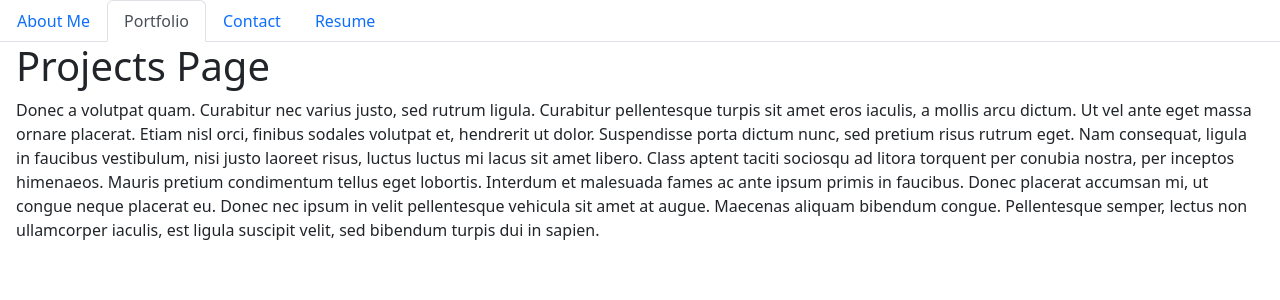
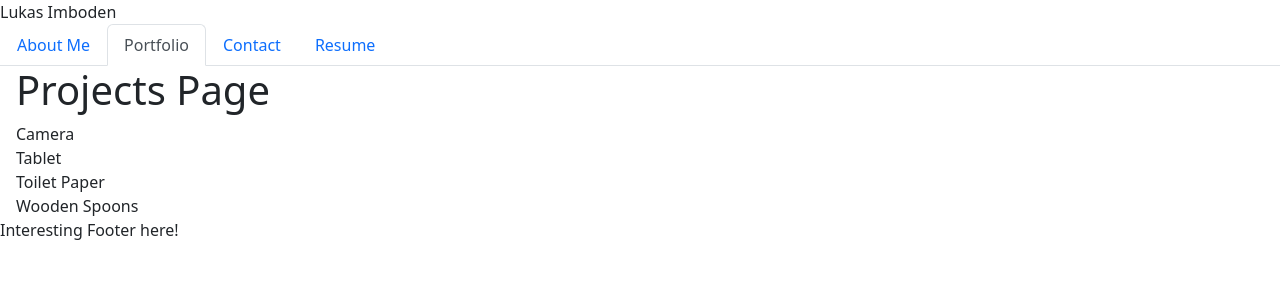
Before and after one commit to limboden/Portfolio-Website, a React (Vite) app: page /Portfolio in a window 1280 px wide. Shown: the top 300 px of the page. Built offline with nearby package versions, Linux system fonts and the light colour scheme.

Commit message:
updated names of files, contents of the pages, and starting to make new components for the name, email, and message input boxes

```diff
--- a/src/App.jsx
+++ b/src/App.jsx
@@ -4,12 +4,17 @@ import Nav from './components/NavTabs';
 
 function App() {
   // The Outlet component will conditionally swap between the different pages according to the URL
+
   return (
     <>
+      <header>Lukas Imboden</header>
       <Nav />
       <main className="mx-3">
         <Outlet />
       </main>
+      <footer>
+        <p>Interesting Footer here!</p>
+      </footer>
     </>
   );
 }
--- a/src/pages/AboutMe.jsx
+++ b/src/pages/AboutMe.jsx
@@ -5,6 +5,7 @@ export default function AboutMe() {
       <p>
         Hi there! My name is Lukas, and I am a Full Stack Software Engineer!
       </p>
+      <img src="" alt="" /> photo here!
     </div>
   );
 }
--- a/src/pages/Contact.jsx
+++ b/src/pages/Contact.jsx
@@ -1,10 +1,29 @@
+
+
+
+const style = {
+  label: {
+    width: '70px',
+    textAlign: 'right',
+    marginRight: '5px'
+  }
+}
+
 export default function Contact() {
   return (
     <div>
       <h1>Contact Page</h1>
-      <p>
-        email!
-      </p>
+      <form action="">
+        <label style={style.label} htmlFor="name">Name: </label>
+        <input id="name" type="text" required />
+        <br />
+        <label style={style.label} htmlFor="email">Email: </label>
+        <input id="email" type="email" required />
+        <br />
+        <label style={style.label} htmlFor="message">Message: </label>
+        <input id="message" type="textarea" required />
+      </form>
+
     </div>
   );
 }
--- a/src/pages/Portfolio.jsx
+++ b/src/pages/Portfolio.jsx
@@ -1,22 +1,36 @@
-export default function Projects() {
+
+// const styles = {
+//   flexContainer: {
+//     display: flex,
+//     flexWrap: wrap,
+//   },
+//   card: {
+//     flex: '1 0 200px',
+//     padding: '10px',
+//     textAlign: 'center',
+//     borderStyle: 'solid',
+//     borderWidth: '1px',
+//   }
+// };
+
+
+
+export default function Portfolio() {
   return (
     <div>
       <h1>Projects Page</h1>
-      <p>
-        Donec a volutpat quam. Curabitur nec varius justo, sed rutrum ligula.
-        Curabitur pellentesque turpis sit amet eros iaculis, a mollis arcu
-        dictum. Ut vel ante eget massa ornare placerat. Etiam nisl orci, finibus
-        sodales volutpat et, hendrerit ut dolor. Suspendisse porta dictum nunc,
-        sed pretium risus rutrum eget. Nam consequat, ligula in faucibus
-        vestibulum, nisi justo laoreet risus, luctus luctus mi lacus sit amet
-        libero. Class aptent taciti sociosqu ad litora torquent per conubia
-        nostra, per inceptos himenaeos. Mauris pretium condimentum tellus eget
-        lobortis. Interdum et malesuada fames ac ante ipsum primis in faucibus.
-        Donec placerat accumsan mi, ut congue neque placerat eu. Donec nec ipsum
-        in velit pellentesque vehicula sit amet at augue. Maecenas aliquam
-        bibendum congue. Pellentesque semper, lectus non ullamcorper iaculis,
-        est ligula suscipit velit, sed bibendum turpis dui in sapien.
-      </p>
+      <section>
+        <header>Camera</header>
+      </section>
+      <section>
+        <header>Tablet</header>
+      </section>
+      <section>
+        <header>Toilet Paper</header>
+      </section>
+      <section>
+        <header>Wooden Spoons</header>
+      </section>
     </div>
   );
 }
```
Also changed, not shown: src/components/Email.jsx (added), src/components/Message.jsx (added), src/components/Name.jsx (added).
